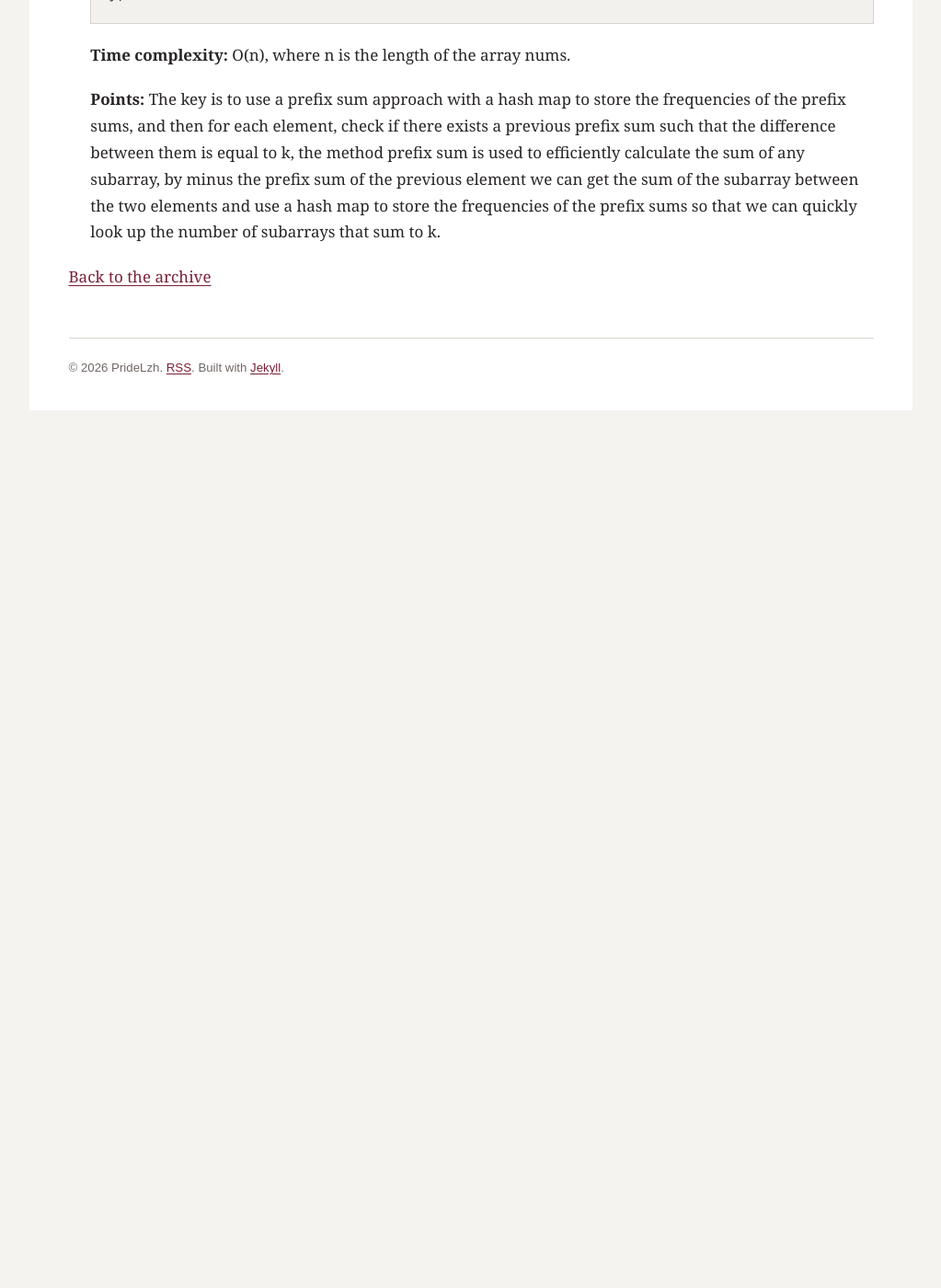
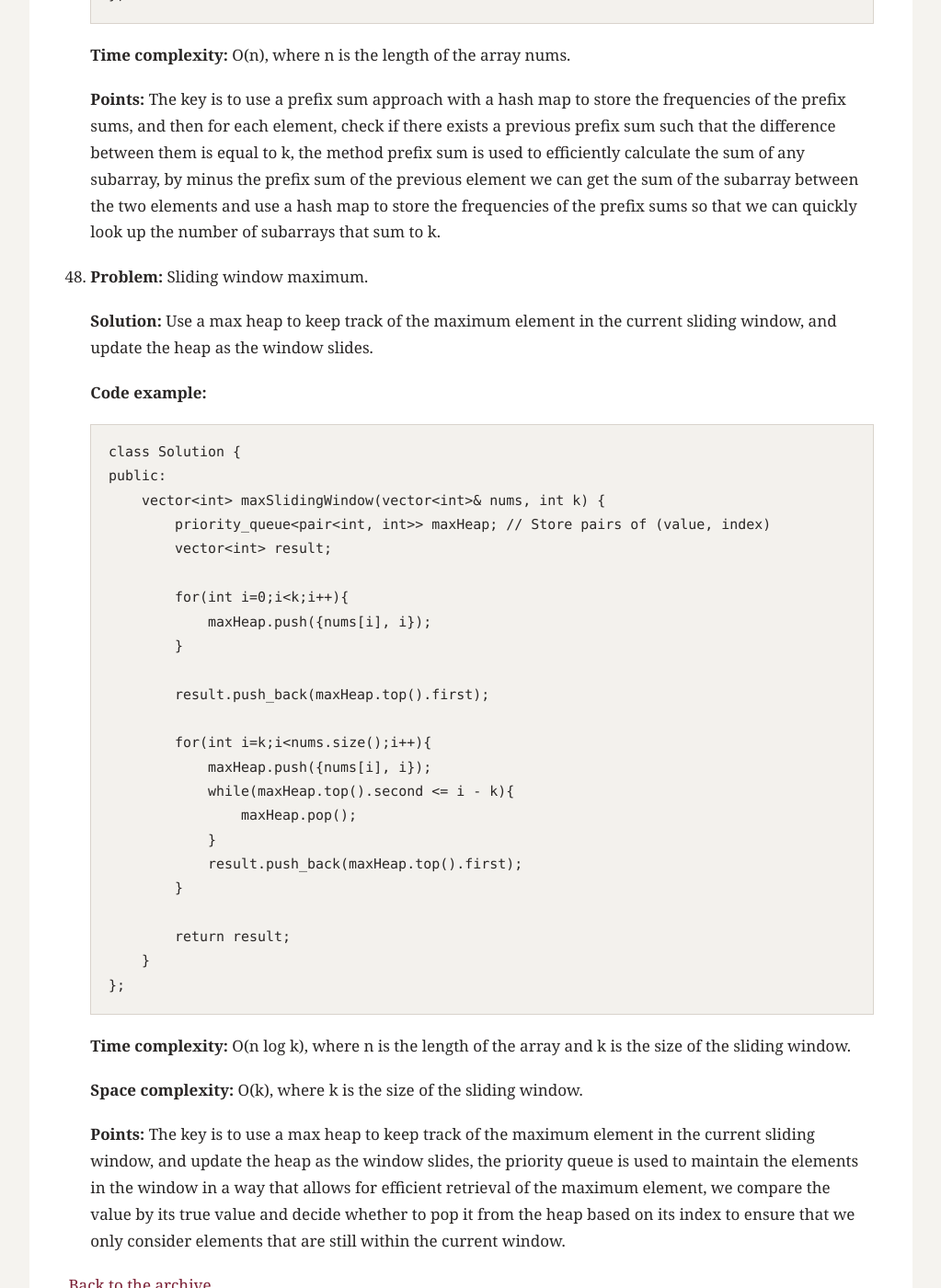
Before and after one commit to pridelzh/pridelzh.github.io, a Jekyll site: the page built from _posts/2026-08-02-record-algorithm-exercise.md, in a window 1280 px wide and 1400 px high, scrolled down 52110 px. Shown: the whole window at 92% size, without its empty margins (128-1151 px from the left). Built offline with Jekyll 4.4.1, drawn with Linux system fonts in a browser that asks for light colours; before the commit the page ends 52590 px from its top, so only the background shows below that; some of the changed text lies outside the part shown.

Commit message:
update 2026-08-02-record-algorithm-exercise.md on 2026/08/15

````diff
--- a/_posts/2026-08-02-record-algorithm-exercise.md
+++ b/_posts/2026-08-02-record-algorithm-exercise.md
@@ -1800,7 +1800,7 @@ excerpt: "A record of traditional algorithm exercises."
 
     **Points:** The key is to use a sliding window approach with a hash map to keep track of the characters and their frequencies, expanding the window by moving the right pointer and contracting it by moving the left pointer when the window size equals the length of string p.
 
-47. **Problem:** subarray sum equal to k.
+47. **Problem:** Subarray sum equal to k.
 
     **Solution:** Use a prefix sum approach with a hash map to store the frequencies of the prefix sums.
 
@@ -1829,3 +1829,40 @@ excerpt: "A record of traditional algorithm exercises."
     **Time complexity:** O(n), where n is the length of the array nums.
 
     **Points:** The key is to use a prefix sum approach with a hash map to store the frequencies of the prefix sums, and then for each element, check if there exists a previous prefix sum such that the difference between them is equal to k, the method prefix sum is used to efficiently calculate the sum of any subarray, by minus the prefix sum of the previous element we can get the sum of the subarray between the two elements and use a hash map to store the frequencies of the prefix sums so that we can quickly look up the number of subarrays that sum to k.
+
+48. **Problem:** Sliding window maximum.
+
+    **Solution:** Use a max heap to keep track of the maximum element in the current sliding window, and update the heap as the window slides.
+
+    **Code example:**
+    ```cpp
+    class Solution {
+    public:
+        vector<int> maxSlidingWindow(vector<int>& nums, int k) {
+            priority_queue<pair<int, int>> maxHeap; // Store pairs of (value, index)
+            vector<int> result;
+
+            for(int i=0;i<k;i++){
+                maxHeap.push({nums[i], i});
+            }
+
+            result.push_back(maxHeap.top().first);
+
+            for(int i=k;i<nums.size();i++){
+                maxHeap.push({nums[i], i});
+                while(maxHeap.top().second <= i - k){
+                    maxHeap.pop();
+                }
+                result.push_back(maxHeap.top().first);
+            }
+
+            return result;
+        }
+    };
+    ```
+
+    **Time complexity:** O(n log k), where n is the length of the array and k is the size of the sliding window.
+
+    **Space complexity:** O(k), where k is the size of the sliding window.
+
+    **Points:** The key is to use a max heap to keep track of the maximum element in the current sliding window, and update the heap as the window slides, the priority queue is used to maintain the elements in the window in a way that allows for efficient retrieval of the maximum element, we compare the value by its true value and decide whether to pop it from the heap based on its index to ensure that we only consider elements that are still within the current window.
````
